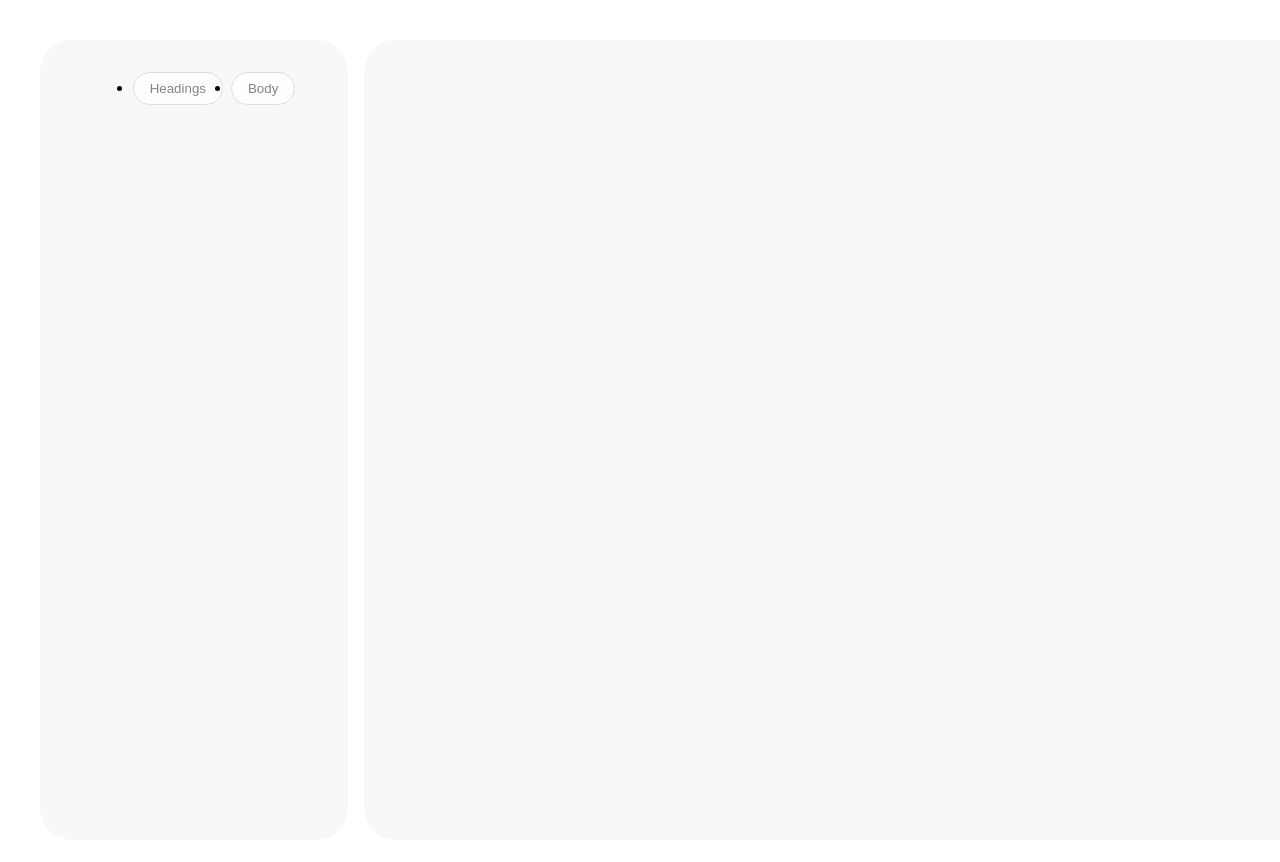
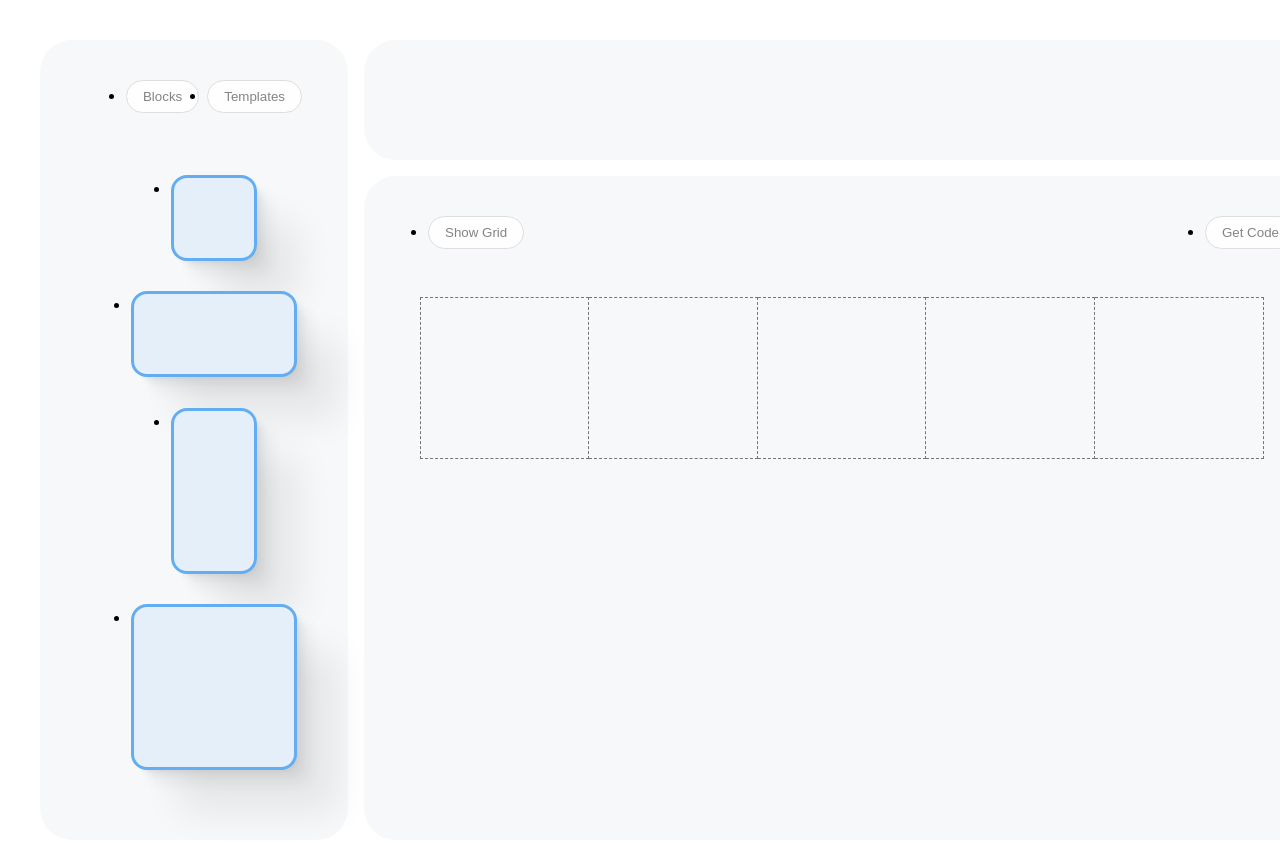
Before and after one commit to AustinChiatto/crumb, a React (Vite) app: page / in a window 1280 px wide. Shown: the top 862 px of the page. Built offline with nearby package versions, Linux system fonts and the light colour scheme.

Commit message:
pivot to grid-tool

```diff
--- a/index.html
+++ b/index.html
@@ -2,13 +2,38 @@
 <html lang="en">
     <head>
         <meta charset="UTF-8" />
-        <meta name="viewport" content="width=device-width, initial-scale=1.0" />
-        <title>Grid Tool Version 2</title>
-        <link rel="stylesheet" href="/src/reset.min.css" />
-        <link rel="stylesheet" href="/src/global.css" />
+        <meta
+            name="viewport"
+            content="width=device-width, initial-scale=1.0"
+        />
+        <title>Font Scaling Tool</title>
+        <link
+            rel="preconnect"
+            href="https://fonts.googleapis.com"
+        />
+        <link
+            rel="preconnect"
+            href="https://fonts.gstatic.com"
+            crossorigin
+        />
+        <link
+            href="https://fonts.googleapis.com/css2?family=Press+Start+2P&display=swap"
+            rel="stylesheet"
+        />
+        <link
+            rel="stylesheet"
+            href="/src/reset.min.css"
+        />
+        <link
+            rel="stylesheet"
+            href="/src/global.css"
+        />
     </head>
     <body>
         <div id="root"></div>
-        <script type="module" src="/src/main.jsx"></script>
+        <script
+            type="module"
+            src="/src/main.jsx"
+        ></script>
     </body>
 </html>
--- a/src/App.jsx
+++ b/src/App.jsx
@@ -1,17 +1,14 @@
-// import ButtonPrimary from "./components/ButtonPrimary/ButtonPrimary";
-
-import ButtonList from "./components/ButtonList/ButtonList";
+import GridControlBar from "./components/GridControlBar/GridControlBar";
+import OutputDisplay from "./components/OutputDisplay/OutputDisplay";
+import SideBar from "./components/SideBar/SideBar";
 
 function App() {
     return (
-        <>
-            <div className="view-wrapper">
-                <aside className="side-bar card">
-                    <ButtonList></ButtonList>
-                </aside>
-                <section className="output-container card"></section>
-            </div>
-        </>
+        <div className="view-wrapper">
+            <SideBar></SideBar>
+            <GridControlBar></GridControlBar>
+            <OutputDisplay></OutputDisplay>
+        </div>
     );
 }
 
--- a/src/components/ButtonList/ButtonList.jsx
+++ b/src/components/ButtonList/ButtonList.jsx
@@ -2,27 +2,15 @@ import { useState } from "react";
 import ButtonPrimary from "../ButtonPrimary/ButtonPrimary";
 
 const ButtonList = () => {
-    const [buttons, setButtons] = useState([
-        {
-            id: 1,
-            label: "Headings",
-            setActive: true,
-        },
-        {
-            id: 2,
-            label: "Body",
-        },
-    ]);
-
     return (
         <ul className="btn-list">
             {buttons.map((button) => {
                 return (
-                    <li className="btn-list__item">
-                        <ButtonPrimary
-                            key={button.id}
-                            btnLabel={button.label}
-                        ></ButtonPrimary>
+                    <li
+                        key={button.id}
+                        className="btn-list__item"
+                    >
+                        <ButtonPrimary btnLabel={button.label}></ButtonPrimary>
                     </li>
                 );
             })}
--- a/src/components/ButtonPrimary/ButtonPrimary.jsx
+++ b/src/components/ButtonPrimary/ButtonPrimary.jsx
@@ -1,6 +1,6 @@
 import { useState } from "react";
 
-const ButtonPrimary = (props) => {
+const ButtonPrimary = ({ btnLabel }) => {
     const [active, setActive] = useState(false);
     const toggleActive = () => setActive((prevState) => !prevState);
 
@@ -9,7 +9,7 @@ const ButtonPrimary = (props) => {
             className={active ? "btn-primary--active" : "btn-primary"}
             onClick={toggleActive}
         >
-            {props.btnLabel}
+            {btnLabel}
         </button>
     );
 };
--- /dev/null
+++ b/src/components/GridControlBar/GridControlBar.jsx
@@ -0,0 +1,14 @@
+import { useState } from "react";
+import "./grid-control-bar.css";
+
+const GridControlBar = () => {
+    const [controlOption, setControlOption] = useState();
+
+    return (
+        <section className="grid-control-bar card">
+            <div></div>
+        </section>
+    );
+};
+
+export default GridControlBar;
--- /dev/null
+++ b/src/components/GridControlBar/grid-control-bar.css
@@ -0,0 +1,8 @@
+/* ===========================
+    grid-control-bar
+=========================== */
+
+.grid-control-bar {
+    grid-column: 4 / span 9;
+    grid-row: auto / span 2;
+}
--- /dev/null
+++ b/src/components/OutputDisplay/OutputDisplay.jsx
@@ -0,0 +1,44 @@
+import { useState } from "react";
+import ButtonPrimary from "../ButtonPrimary/ButtonPrimary";
+import "./output-display.css";
+
+const OutputDisplay = () => {
+    const [buttons, setButtons] = useState([
+        {
+            id: 1,
+            isActive: true,
+            label: "Show Grid",
+        },
+        {
+            id: 2,
+            isActive: false,
+            label: "Get Code",
+        },
+    ]);
+
+    return (
+        <section className="output-display card">
+            <ul className="btn-list--wide">
+                {buttons.map((button) => {
+                    return (
+                        <li
+                            key={button.id}
+                            className="btn-list__item"
+                        >
+                            <ButtonPrimary btnLabel={button.label}></ButtonPrimary>
+                        </li>
+                    );
+                })}
+            </ul>
+            <div className="output-display__grid-container">
+                <div className="grid-test-item"></div>
+                <div className="grid-test-item"></div>
+                <div className="grid-test-item"></div>
+                <div className="grid-test-item"></div>
+                <div className="grid-test-item"></div>
+            </div>
+        </section>
+    );
+};
+
+export default OutputDisplay;
--- /dev/null
+++ b/src/components/OutputDisplay/output-display.css
@@ -0,0 +1,27 @@
+/* ===========================
+    output-display
+=========================== */
+
+.output-display {
+    grid-column: 4 / span 9;
+    grid-row: auto / span 10;
+    display: flex;
+    flex-direction: column;
+    justify-content: center;
+}
+
+.output-display__grid-container {
+    flex-grow: 1;
+    display: grid;
+    grid-template-columns: repeat(5, 1fr);
+    grid-template-rows: repeat(3, 1fr);
+    padding: 2rem;
+}
+
+.grid-test-item {
+    border: 1px dashed #757575;
+}
+
+.grid-test-item + .grid-test-item {
+    border-left: none;
+}
--- /dev/null
+++ b/src/components/SideBar/SideBar.jsx
@@ -0,0 +1,43 @@
+import ButtonPrimary from "../ButtonPrimary/ButtonPrimary";
+import "./side-bar.css";
+import { useState } from "react";
+
+const SideBar = () => {
+    const [buttons, setButtons] = useState([
+        {
+            id: 1,
+            isActive: true,
+            label: "Blocks",
+        },
+        {
+            id: 2,
+            isActive: false,
+            label: "Templates",
+        },
+    ]);
+
+    return (
+        <aside className="side-bar card">
+            <ul className="btn-list">
+                {buttons.map((button) => {
+                    return (
+                        <li
+                            key={button.id}
+                            className="btn-list__item"
+                        >
+                            <ButtonPrimary btnLabel={button.label}></ButtonPrimary>
+                        </li>
+                    );
+                })}
+            </ul>
+            <ul className="toolbox">
+                <li className="toolbox__block toolbox__block--1x1"></li>
+                <li className="toolbox__block toolbox__block--2x1"></li>
+                <li className="toolbox__block toolbox__block--1x2"></li>
+                <li className="toolbox__block toolbox__block--2x2"></li>
+            </ul>
+        </aside>
+    );
+};
+
+export default SideBar;
--- /dev/null
+++ b/src/components/SideBar/side-bar.css
@@ -0,0 +1,11 @@
+/* ===========================
+    side bar
+=========================== */
+.side-bar {
+    grid-column: 1 / span 3;
+    grid-row: auto / span 12;
+    display: flex;
+    flex-direction: column;
+    justify-content: space-evenly;
+    align-items: center;
+}
--- a/src/global.css
+++ b/src/global.css
@@ -1,6 +1,7 @@
 :root {
     --color-card-bg: #f7f8f9;
     --radius-card: 2rem;
+    font-family: "Press Start 2P", cursive;
 }
 
 /* ===========================
@@ -14,15 +15,9 @@
     padding: 2rem;
     display: grid;
     grid-template-columns: repeat(12, 1fr);
+    grid-template-rows: repeat(12, 1fr);
     gap: 1rem;
     overflow: hidden;
-}
-
-/* ===========================
-    side bar
-=========================== */
-.side-bar {
-    grid-column: 1 / span 3;
 }
 
 /* ===========================
@@ -31,15 +26,54 @@
 .card {
     background: var(--color-card-bg);
     border-radius: var(--radius-card);
-    padding: 1rem;
+    padding: 1.5rem;
 }
 
 /* ===========================
-    card
+    toolbox
 =========================== */
 
-.output-container {
-    grid-column: 4 / span 9;
+.toolbox {
+    flex-grow: 1;
+    display: flex;
+    flex-direction: column;
+    justify-content: space-evenly;
+    align-items: center;
+    margin-block: 1rem;
+    /* border: 1px solid blue; */
+}
+
+.toolbox__block {
+    background: #e5eff9;
+    border: 0.1875rem solid #63adf2;
+    border-radius: 1rem;
+    box-shadow: 1.5px 1.5px 1.3px -2px rgba(0, 0, 0, 0.022), 3.8px 3.9px 3.2px -2px rgba(0, 0, 0, 0.031), 7.8px 8px 6.6px -2px rgba(0, 0, 0, 0.039), 16.1px 16.4px 13.5px -2px rgba(0, 0, 0, 0.048), 44px 45px 37px -2px rgba(0, 0, 0, 0.07);
+    transition: transform 600ms cubic-bezier(0.175, 0.885, 0.32, 1.075);
+    cursor: grab;
+}
+
+.toolbox__block:hover {
+    transform: rotate(5deg);
+}
+
+.toolbox__block--1x1 {
+    width: 5rem;
+    aspect-ratio: 1/1;
+}
+
+.toolbox__block--2x1 {
+    width: 10rem;
+    aspect-ratio: 2/1;
+}
+
+.toolbox__block--1x2 {
+    width: 5rem;
+    aspect-ratio: 1/2;
+}
+
+.toolbox__block--2x2 {
+    width: 10rem;
+    aspect-ratio: 1/1;
 }
 
 /* ===========================
@@ -55,6 +89,12 @@
 
 .btn-list__item + .btn-list__item {
     margin-left: 0.5rem;
+}
+
+.btn-list--wide {
+    display: flex;
+    justify-content: space-between;
+    align-items: center;
 }
 
 /* button primary */
@@ -78,10 +118,12 @@
     cursor: pointer;
 }
 
-/* .btn-primary:hover,
-.btn-primary--active:hover {
-    background: #e5eff9;
-    border: 0.0625rem solid #63adf2;
-    color: #63adf2;
-
-} */
+.btn-danger {
+    background: none;
+    border: none;
+    color: #f21c1c;
+    border-radius: 2rem;
+    padding: 0.5rem 1rem;
+    transition: all 100ms cubic-bezier(0.21, 0.45, 0.49, 0.83);
+    cursor: pointer;
+}
```
